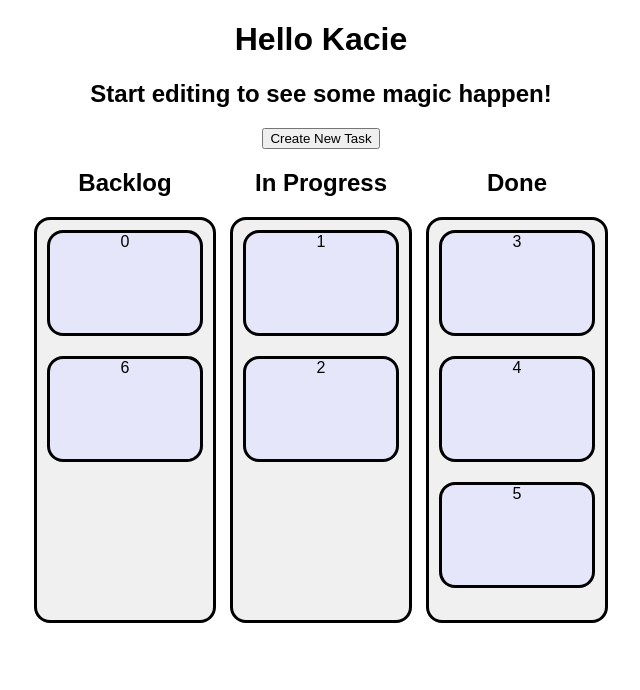
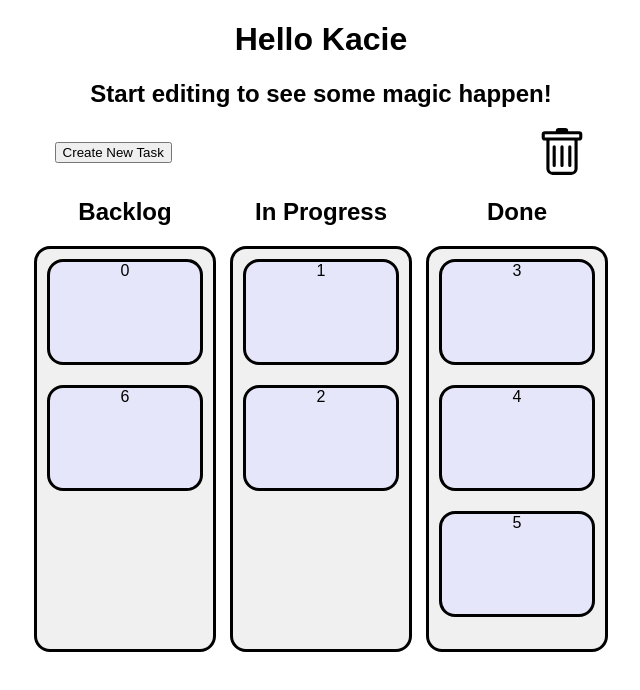
Before and after one commit to kacieb/jira-clone, a React (Create React App) app: page / in a window 1280 px wide. Shown: the top 690 px of the page, without its empty margins (319-959 px from the left). Built offline with nearby package versions, Linux system fonts and the light colour scheme.

Commit message:
Add initial Trash for deleting This commit includes: * initial svg for closed lid trash can * putting the trash can in the same row as the create task button * small simplification to NewTaskModal to remove unnecessary "modal" div

```diff
--- a/src/App.tsx
+++ b/src/App.tsx
@@ -3,6 +3,7 @@ import "./styles.css";
 import * as React from "react";
 import TaskDisplay from "./TaskDisplay";
 import NewTaskModal from "./NewTaskModal";
+import Trash from "./Trash";
 import { Category, BoxData, APIS } from "./Types";
 
 /**
@@ -60,7 +61,10 @@ export default function App() {
     <div className="App">
       <h1>Hello {myString}</h1>
       <h2>Start editing to see some magic happen!</h2>
-      <NewTaskModal createTask={createTask} />
+      <div className="flex-container-space-evenly">
+        <NewTaskModal createTask={createTask} />
+        <Trash />
+      </div>
       <TaskDisplay data={exampleData} updateTaskCategory={updateTaskCategory} />
     </div>
   );
--- a/src/NewTaskModal.tsx
+++ b/src/NewTaskModal.tsx
@@ -22,7 +22,7 @@ export default function NewTaskModal(props: {
   };
 
   return (
-    <>
+    <div>
       <button
         onClick={(e) => {
           setShowModal(true);
@@ -33,7 +33,6 @@ export default function NewTaskModal(props: {
       {showModal && (
         <>
           <div className="full-screen" />
-          <div className="modal">
           <div className="modal-content" role="dialog">
             <form onSubmit={onSubmit}>
               <label>
@@ -56,9 +55,8 @@ export default function NewTaskModal(props: {
               Close
             </button>
           </div>
-          </div>
         </>
       )}
-    </>
+    </div>
   );
 }
--- /dev/null
+++ b/src/Trash.tsx
@@ -0,0 +1,22 @@
+function ClosedTrashCan() {
+  return (
+    <svg
+      xmlns="http://www.w3.org/2000/svg"
+      width="50"
+      height="50"
+      fill="currentColor"
+      viewBox="0 0 16 16"
+    >
+      {" "}
+      <path d="M5.5 5.5A.5.5 0 0 1 6 6v6a.5.5 0 0 1-1 0V6a.5.5 0 0 1 .5-.5zm2.5 0a.5.5 0 0 1 .5.5v6a.5.5 0 0 1-1 0V6a.5.5 0 0 1 .5-.5zm3 .5a.5.5 0 0 0-1 0v6a.5.5 0 0 0 1 0V6z" />{" "}
+      <path
+        fill-rule="evenodd"
+        d="M14.5 3a1 1 0 0 1-1 1H13v9a2 2 0 0 1-2 2H5a2 2 0 0 1-2-2V4h-.5a1 1 0 0 1-1-1V2a1 1 0 0 1 1-1H6a1 1 0 0 1 1-1h2a1 1 0 0 1 1 1h3.5a1 1 0 0 1 1 1v1zM4.118 4 4 4.059V13a1 1 0 0 0 1 1h6a1 1 0 0 0 1-1V4.059L11.882 4H4.118zM2.5 3V2h11v1h-11z"
+      />{" "}
+    </svg>
+  );
+}
+
+export default function Trash(props: {}) {
+  return <ClosedTrashCan />;
+}
--- a/src/styles.css
+++ b/src/styles.css
@@ -32,6 +32,14 @@
   margin-left: 7px;
 }
 
+.flex-container-space-evenly {
+  display: flex;
+  flex-direction: row;
+  justify-content: space-evenly;
+  align-items: center;
+  flex-wrap: wrap;
+}
+
 .flex-container {
   display: flex;
   flex-direction: row;
@@ -49,12 +57,6 @@
   opacity: 0.5;
 }
 
-.modal {
-  display: flex;
-  flex-direction: row;
-  justify-content: center;
-}
-
 .modal-content {
   width: 300px;
   border-radius: 16px;
@@ -64,7 +66,7 @@
   box-shadow: 10px 10px 10px gray;
 
   /* center on screen */
-  position: fixed;
+  position: absolute;
   top: 50%;
   left: 50%;
   transform: translate(-50%, -50%);
```
Lines whose indentation alone changed are shown as unchanged.
